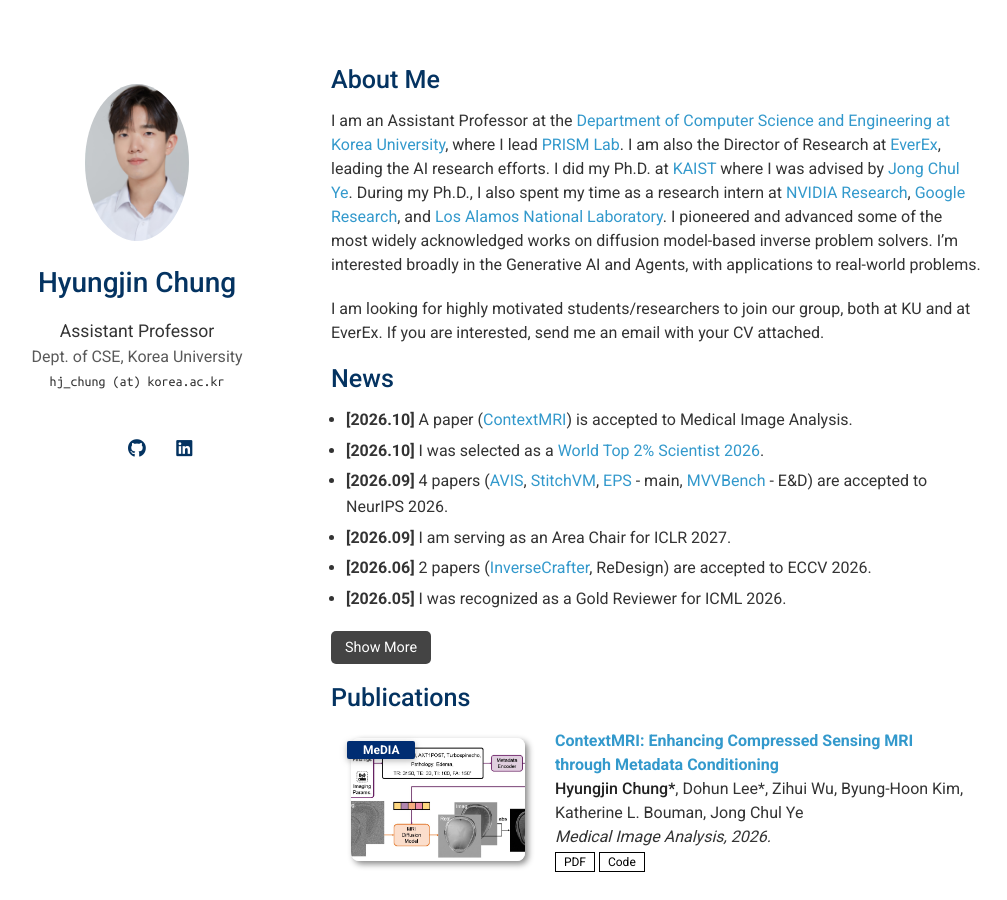
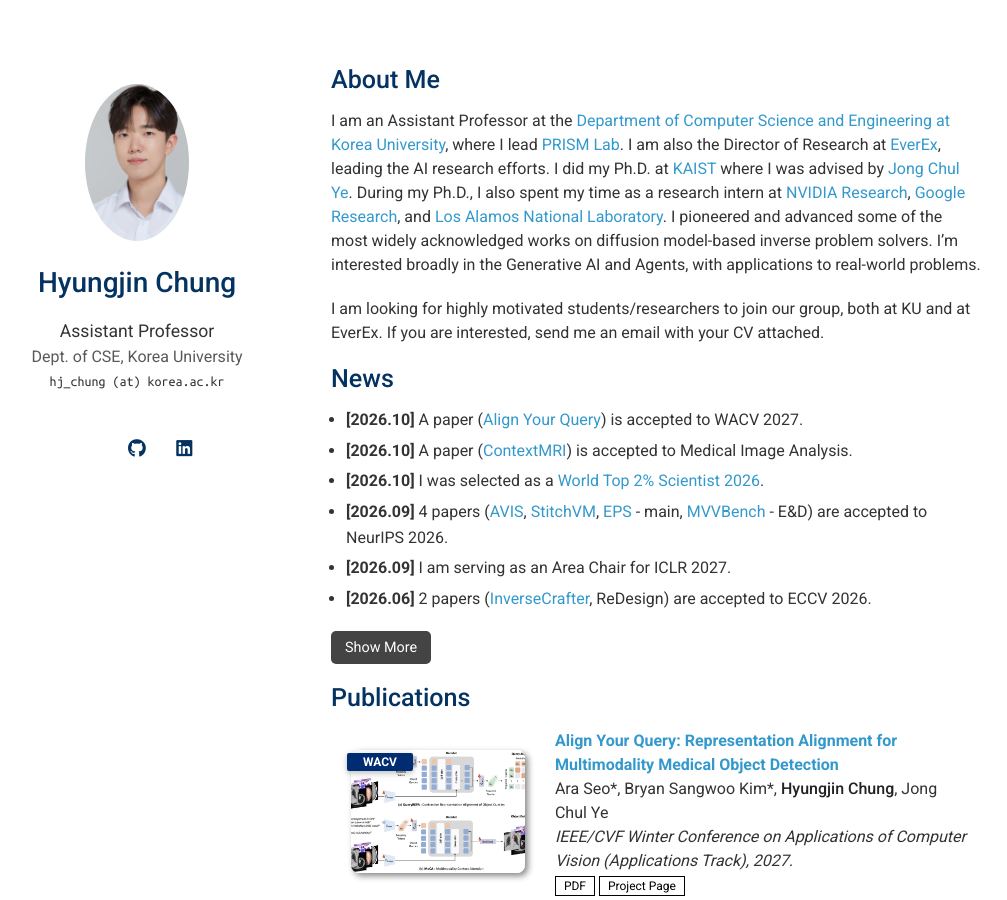
Before and after one commit to hyungjin-chung/hyungjin-chung.github.io, a Jekyll site: the page built from index.md, in a window 1280 px wide and 900 px high. Shown: the whole window, without its empty margins (139-1146 px from the left). Built offline with Jekyll 4.4.1, drawn with Linux system fonts in a browser that asks for light colours; a style sheet for code colours, icons or effects is not loaded.

Commit message:
wacv 2027
Co-Authored-By: Claude Opus 5.5 (1M context) <noreply@anthropic.com>

```diff
--- a/_data/publications.yml
+++ b/_data/publications.yml
@@ -1,4 +1,12 @@
 main:
+  - title: "Align Your Query: Representation Alignment for Multimodality Medical Object Detection"
+    authors: Ara Seo*, Bryan Sangwoo Kim*, <strong>Hyungjin Chung</strong>, Jong Chul Ye
+    conference_short: WACV
+    conference: IEEE/CVF Winter Conference on Applications of Computer Vision (Applications Track), 2027.
+    pdf: https://arxiv.org/abs/2510.02789
+    page: https://araseo.github.io/alignyourquery/
+    image: /assets/img/publications/2027/alignyourquery.jpg
+
   - title: "ContextMRI: Enhancing Compressed Sensing MRI through Metadata Conditioning"
     authors: <strong>Hyungjin Chung*</strong>, Dohun Lee*, Zihui Wu, Byung-Hoon Kim, Katherine L. Bouman, Jong Chul Ye
     conference_short: MeDIA
--- a/index.md
+++ b/index.md
@@ -11,13 +11,14 @@ I am looking for highly motivated students/researchers to join our group, both a
 ## News
 
 <ul id="news-list">
+  <li><b>[2026.10]</b> A paper (<a href="https://arxiv.org/abs/2510.02789">Align Your Query</a>) is accepted to WACV 2027.</li>
   <li><b>[2026.10]</b> A paper (<a href="https://arxiv.org/abs/2501.04284">ContextMRI</a>) is accepted to Medical Image Analysis.</li>
   <li><b>[2026.10]</b> I was selected as a <a href="https://elsevier.digitalcommonsdata.com/datasets/btchxktzyw/9">World Top 2% Scientist 2026</a>.</li>
   <li><b>[2026.09]</b> 4 papers (<a href="https://arxiv.org/abs/2605.20624">AVIS</a>, <a href="https://arxiv.org/abs/2605.19804">StitchVM</a>, <a href="https://arxiv.org/abs/2606.17048">EPS</a> - main, <a href="https://arxiv.org/abs/2609.30952">MVVBench</a> - E&D) are accepted to NeurIPS 2026.</li>
   <li><b>[2026.09]</b> I am serving as an Area Chair for ICLR 2027.</li>
   <li><b>[2026.06]</b> 2 papers (<a href="https://arxiv.org/abs/2512.05672">InverseCrafter</a>, ReDesign) are accepted to ECCV 2026.</li>
-  <li><b>[2026.05]</b> I was recognized as a Gold Reviewer for ICML 2026.</li>
   <div id="more-news" style="display: none;">
+    <li><b>[2026.05]</b> I was recognized as a Gold Reviewer for ICML 2026.</li>
     <li><b>[2026.05]</b> A paper (<a href="https://arxiv.org/abs/2411.17077">Contrastive CFG</a>) is accepted to ICML 2026.</li>
     <li><b>[2026.04]</b> 2 papers (<a href="https://arxiv.org/abs/2511.19827">ReDirector</a> - main, <a href="https://arxiv.org/abs/2509.08016">VPS</a> - findings) are accepted to CVPR 2026.</li>
     <li><b>[2026.02]</b> A paper (<a href="https://openreview.net/forum?id=N51nP3TBwR">BDO</a>) is accepted to ICLR 2026.</li>
```
Also changed, not shown: assets/img/publications/2027/alignyourquery.jpg (added), 1 other file.
